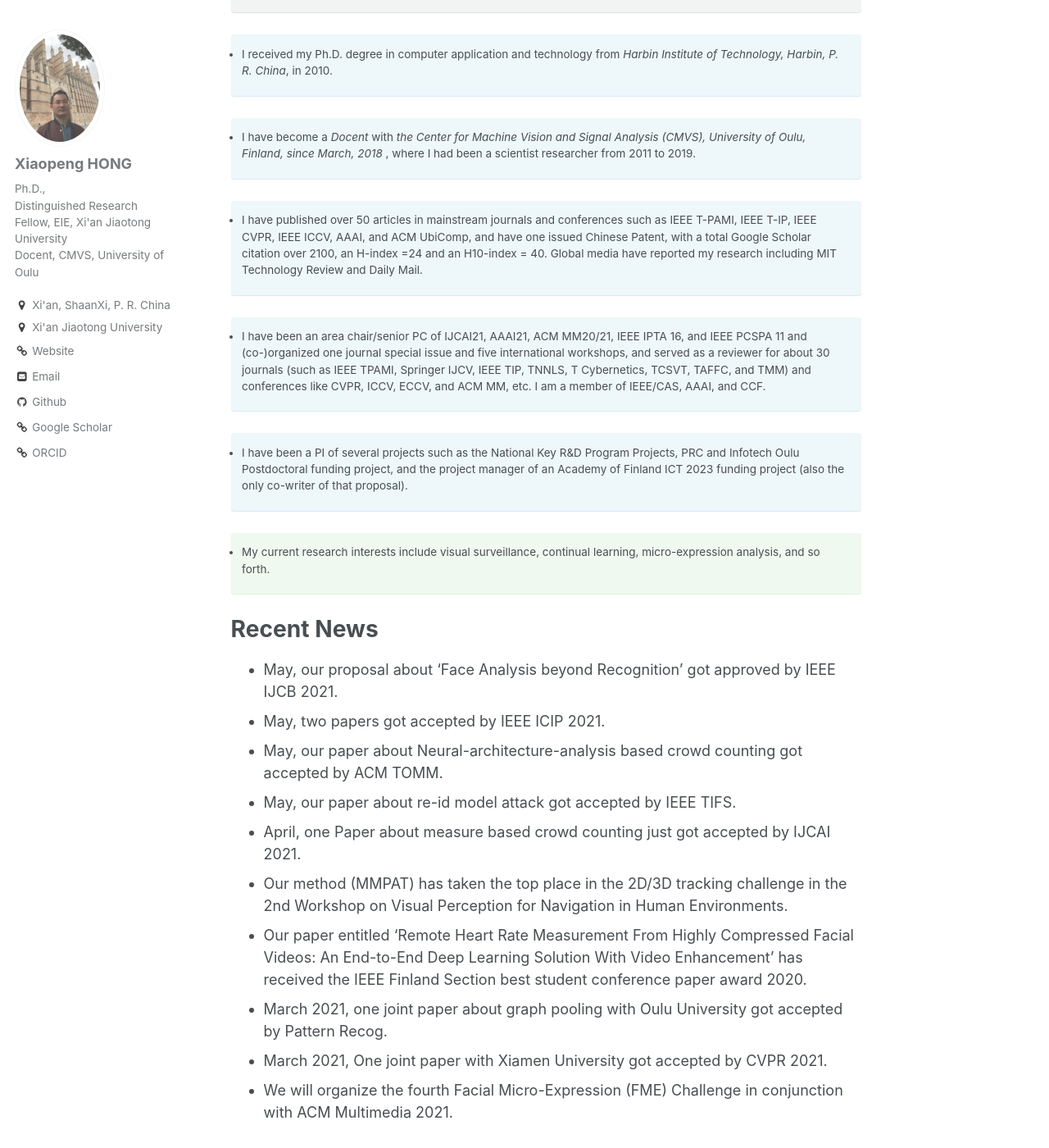
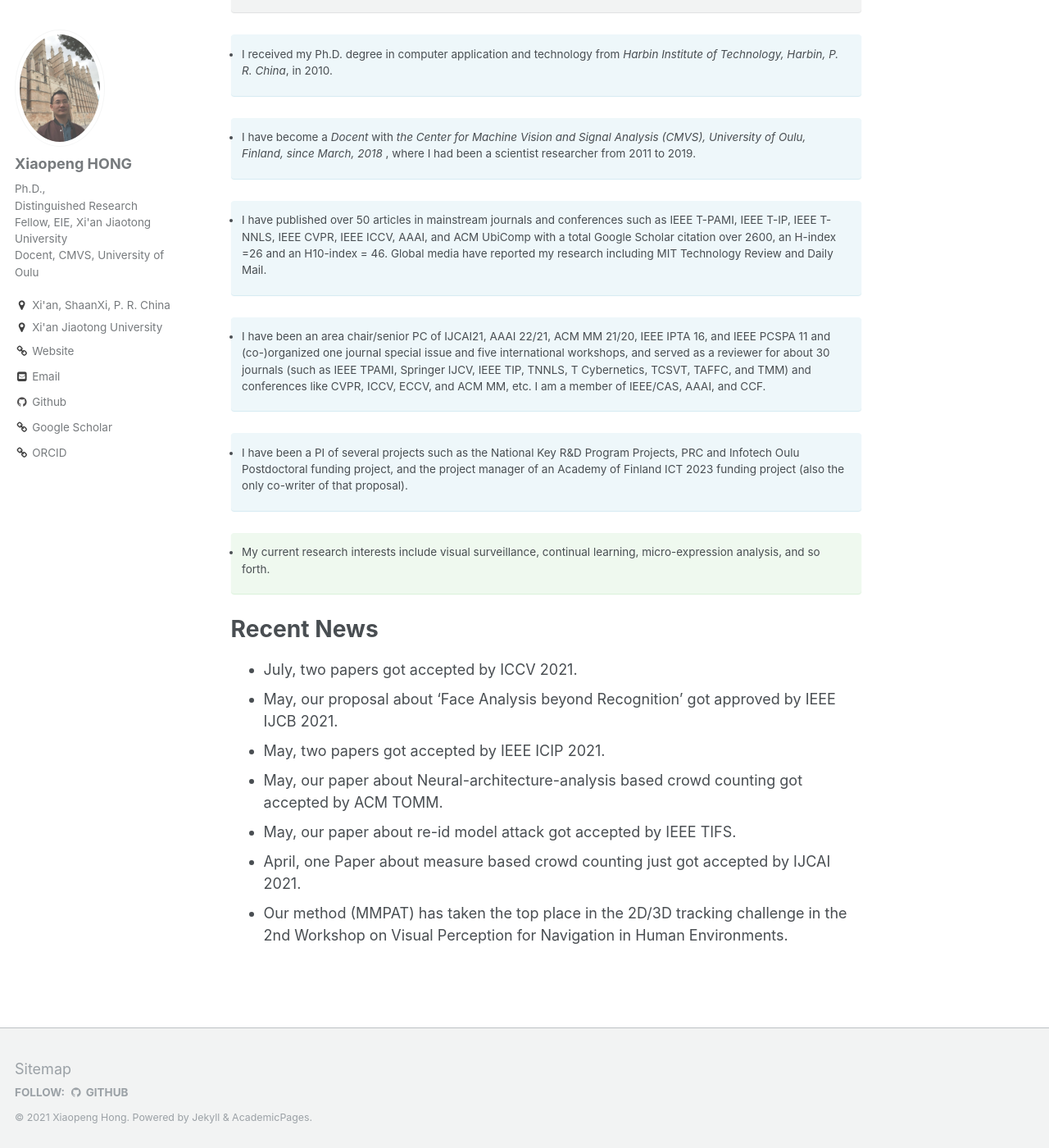
Before and after one commit to xiaopenghong/xiaopenghong.github.io, a Jekyll site: the page built from _pages/about.md, in a window 1280 px wide and 1400 px high, scrolled down 246 px. Shown: the whole window at 82% size. Built offline with Jekyll 4.4.1, drawn with Linux system fonts in a browser that asks for light colours.

Commit message:
Update about.md

```diff
--- a/_pages/about.md
+++ b/_pages/about.md
@@ -14,9 +14,9 @@ redirect_from:
 {: .notice--info}
 * I have become a <i>Docent</i> with <i>the Center for Machine Vision and Signal Analysis (CMVS), University of Oulu, Finland, since March, 2018 </i>, where I had been a scientist researcher from 2011 to 2019.
 {: .notice--info}
-* I have published over 50 articles in mainstream journals and conferences such as IEEE T-PAMI, IEEE T-IP, IEEE CVPR, IEEE ICCV, AAAI, and ACM UbiComp, and have one issued Chinese Patent, with a total Google Scholar citation over 2100, an H-index =24 and an H10-index = 40. Global media have reported my research including MIT Technology Review and Daily Mail.
+* I have published over 50 articles in mainstream journals and conferences such as IEEE T-PAMI, IEEE T-IP, IEEE T-NNLS, IEEE CVPR, IEEE ICCV, AAAI, and ACM UbiComp with a total Google Scholar citation over 2600, an H-index =26 and an H10-index = 46. Global media have reported my research including MIT Technology Review and Daily Mail.
 {: .notice--info}
-* I have been an area chair/senior PC of IJCAI21, AAAI21, ACM MM20/21, IEEE IPTA 16, and IEEE PCSPA 11 and (co-)organized one journal special issue and five international workshops, and served as a reviewer for about 30 journals (such as IEEE TPAMI, Springer IJCV, IEEE TIP, TNNLS, T Cybernetics, TCSVT, TAFFC, and TMM) and conferences like CVPR, ICCV, ECCV, and ACM MM, etc. I am a member of IEEE/CAS, AAAI, and CCF.
+* I have been an area chair/senior PC of IJCAI21, AAAI 22/21, ACM MM 21/20, IEEE IPTA 16, and IEEE PCSPA 11 and (co-)organized one journal special issue and five international workshops, and served as a reviewer for about 30 journals (such as IEEE TPAMI, Springer IJCV, IEEE TIP, TNNLS, T Cybernetics, TCSVT, TAFFC, and TMM) and conferences like CVPR, ICCV, ECCV, and ACM MM, etc. I am a member of IEEE/CAS, AAAI, and CCF.
 {: .notice--info}
 * I have been a PI of several projects such as the National Key R&D Program Projects, PRC and Infotech Oulu Postdoctoral funding project, and the project manager of an Academy of Finland ICT 2023 funding project (also the only co-writer of that proposal).
 {: .notice--info}
@@ -24,13 +24,10 @@ redirect_from:
 {: .notice--success}
 
 # Recent News
+* July, two papers got accepted by ICCV 2021.
 * May, our proposal about 'Face Analysis beyond Recognition' got approved by IEEE IJCB 2021.
 * May, two papers got accepted by IEEE ICIP 2021.
 * May, our paper about Neural-architecture-analysis based crowd counting got accepted by ACM TOMM.
 * May, our paper about re-id model attack got accepted by IEEE TIFS.
 * April, one Paper about measure based crowd counting just got accepted by IJCAI 2021.
 * Our method (MMPAT) has taken the top place in the 2D/3D tracking challenge in the 2nd Workshop on Visual Perception for Navigation in Human Environments.
-* Our paper entitled 'Remote Heart Rate Measurement From Highly Compressed Facial Videos: An End-to-End Deep Learning Solution With Video Enhancement' has received the IEEE Finland Section best student conference paper award 2020.
-* March 2021, one joint paper about graph pooling with Oulu University got accepted by Pattern Recog.
-* March 2021, One joint paper with Xiamen University got accepted by CVPR 2021.
-* We will organize the fourth Facial Micro-Expression (FME) Challenge in conjunction with ACM Multimedia 2021.
```
